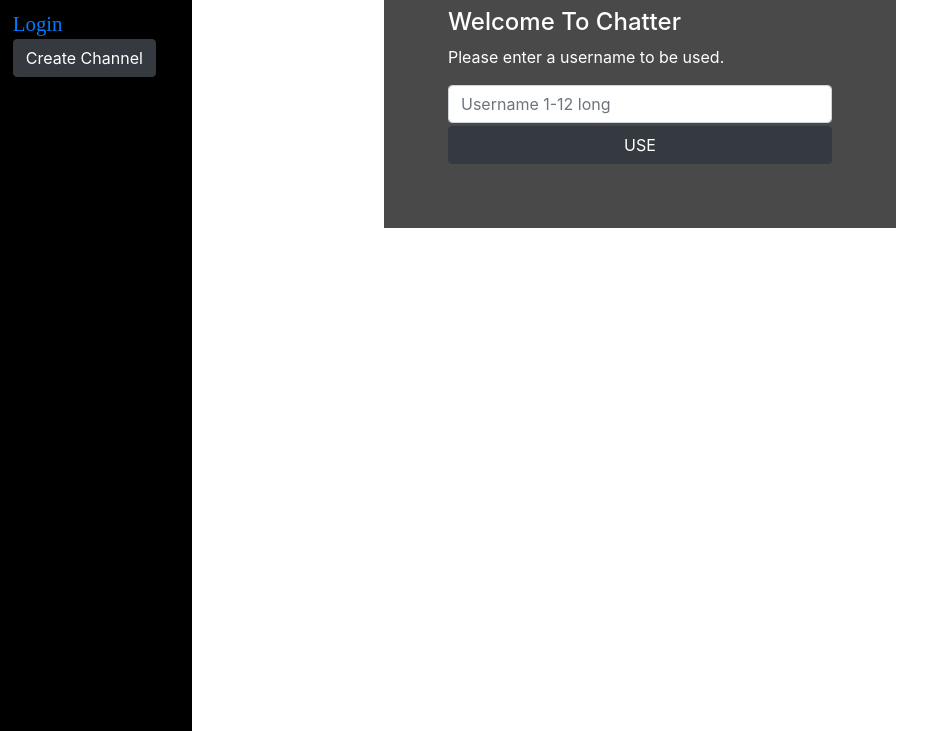
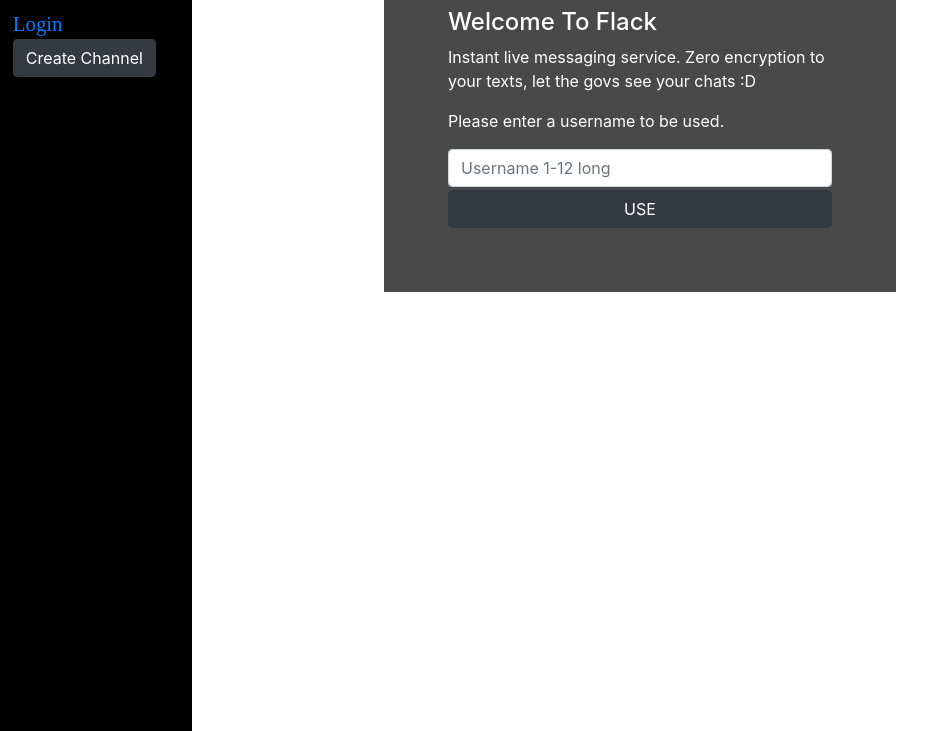
Before and after one commit to sanam2n/flack, a Flask app: page /login in a window 1280 px wide. Shown: the part 69-800 px from the top of the page, without its empty margins (0-946 px from the left). Run offline with Flask 2, Linux system fonts and the light colour scheme; some libraries are stand-ins or nearby versions; some web fonts are replaced.

```diff
--- a/templates/login.html
+++ b/templates/login.html
@@ -9,7 +9,8 @@
 	<link href="/static/login_styling.css" rel="stylesheet">
 
 	<div class='log_box'>
-		<h4>Welcome To Chatter</h4>
+		<h4>Welcome To Flack</h4>
+		<p>Instant live messaging service. Zero encryption to your texts, let the govs see your chats :D</p>
 		<p>Please enter a username to be used.</p>
 		<p style="color: red;">{{message}}</p>
 		<form method="POST">
```
